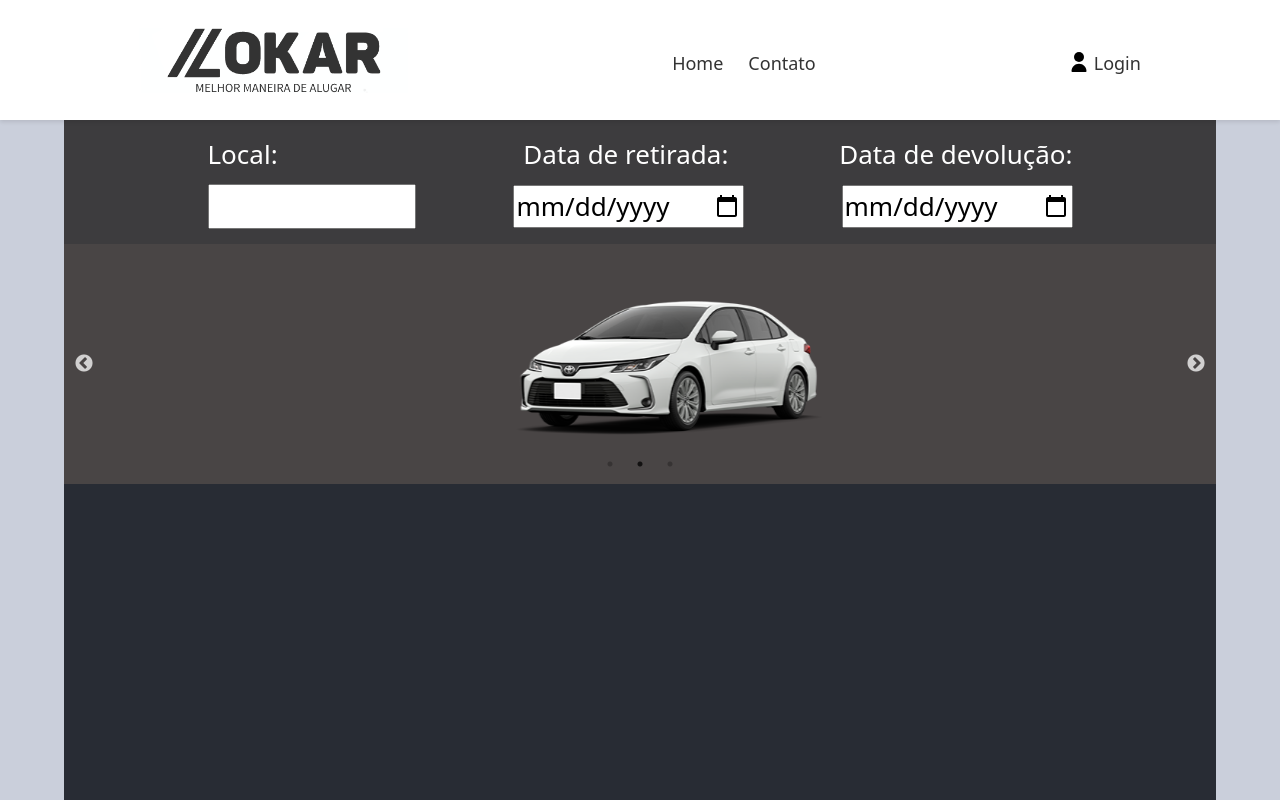
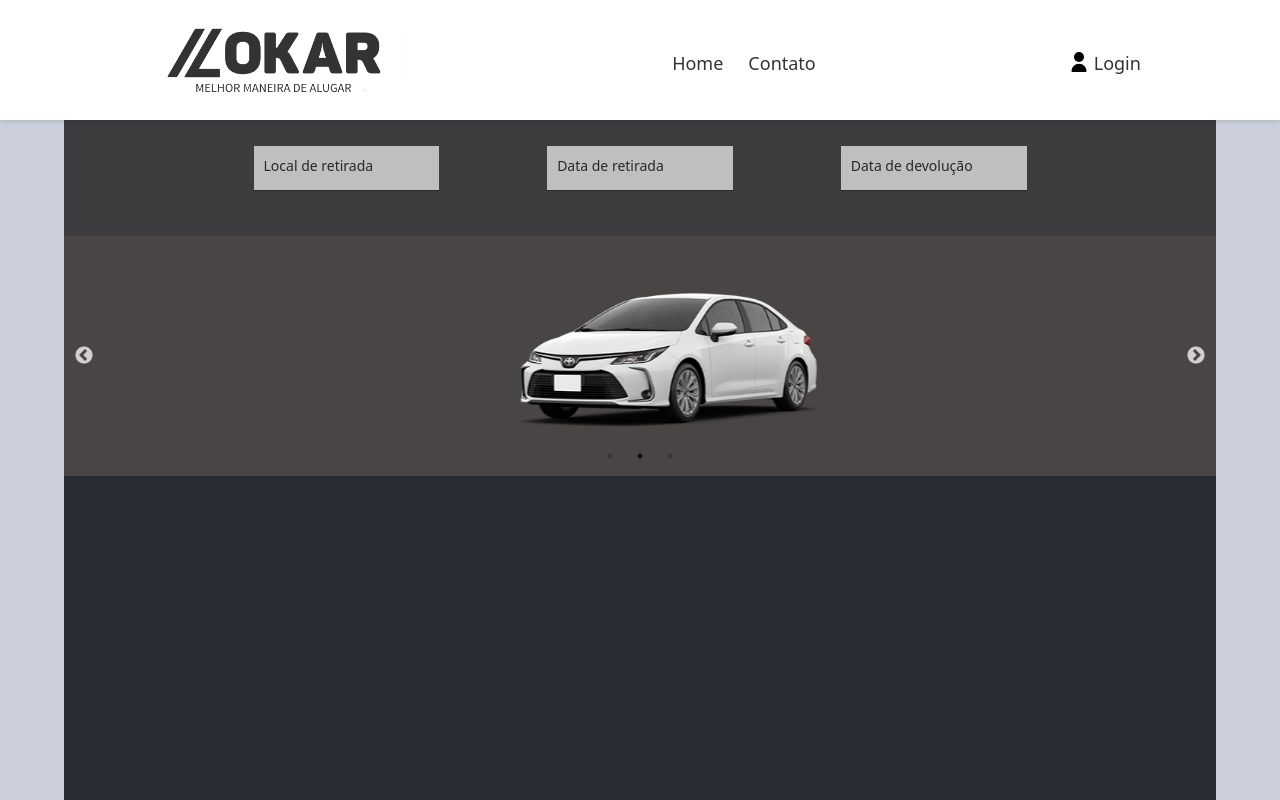
Before and after one commit to InitialCommit-Ltda/Lokar, a React (Create React App) app: page / in a window 1280 px wide. Built offline with nearby package versions, Linux system fonts and the light colour scheme.

Commit message:
Ajustes no home

```diff
--- a/package.json
+++ b/package.json
@@ -8,7 +8,9 @@
     "@testing-library/user-event": "^13.5.0",
     "axios": "^1.4.0",
     "bootstrap": "^5.3.0",
+    "date-fns": "^2.30.0",
     "react": "^18.2.0",
+    "react-datepicker": "^4.15.0",
     "react-dom": "^18.2.0",
     "react-router-dom": "^6.11.2",
     "react-scripts": "5.0.1",
--- a/src/pages/Home.js
+++ b/src/pages/Home.js
@@ -1,3 +1,7 @@
+import React, { useState } from 'react';
+import FloatingInput from '../utils/floatingInput';
+import DatePicker from 'react-datepicker';
+import 'react-datepicker/dist/react-datepicker.css';
 import Slider from 'react-slick';
 import 'slick-carousel/slick/slick.css';
 import 'slick-carousel/slick/slick-theme.css';
@@ -16,30 +20,51 @@ function Home() {
         autoplaySpeed: 5000
     };
 
+    const [startDate, setStartDate] = useState(null);
+    const [endDate, setEndDate] = useState(null);
+
+    const handleStartDateChange = (date) => {
+        setStartDate(date);
+    };
+
+    const handleEndDateChange = (date) => {
+        setEndDate(date);
+    };
+
     return (
         <div className="Page">
             <div className="container-busca">
                 <form>
                     <div className="form-row">
-                        <div className="label-cell">
-                            <label htmlFor="inputLocal">Local:</label>
-                        </div>
-                        <div className="label-cell">
-                            <label htmlFor="inputRetirada">Data de retirada:</label>
-                        </div>
-                        <div className="label-cell">
-                            <label htmlFor="inputDevolucao">Data de devolução:</label>
-                        </div>
-                    </div>
-                    <div className="form-row">
                         <div className="input-cell">
-                            <input type="text" id="inputLocal" />
+                            <FloatingInput label="Local de retirada" id="inputLocal" type="text" autoComplete="off" />
                         </div>
                         <div className="input-cell">
-                            <input type="date" id="inputRetirada" />
+                            <FloatingInput
+                                label="Data de retirada"
+                                type="datepicker"
+                                selected={startDate}
+                                onChange={handleStartDateChange}
+                                minDate={new Date()}
+                                maxDate={endDate}
+                            />
                         </div>
                         <div className="input-cell">
-                            <input type="date" id="inputDevolucao" />
+                            <FloatingInput
+                                label="Data de devolução"
+                                type="datepicker"
+                                selected={endDate}
+                                onChange={handleEndDateChange}
+                                minDate={startDate}
+                                dayClassName={(date) => {
+                                if (startDate && endDate) {
+                                    if (date > startDate && date < endDate) {
+                                    return 'between-dates';
+                                    }
+                                }
+                                return '';
+                                }}
+                            />
                         </div>
                     </div>
                 </form>
--- a/src/styles/pages/home.css
+++ b/src/styles/pages/home.css
@@ -1,7 +1,7 @@
 .container-busca {
     background-color: #494545a9;
     width: 100%;
-    padding: 10px;
+    padding: 20px;
     display: flex;
     align-items: center;
     justify-content: center;
@@ -13,19 +13,18 @@
     justify-content: space-between;
 }
 
-.label-cell,
 .input-cell {
     flex-basis: 25%;
     padding: 5px;
 }
 
-.label-cell {
-    white-space: nowrap;
-    text-align: left;
+.input-cell input {
+    width: 100%;
 }
 
-.input-cell input {
-    width: 100%;
+.between-dates,
+.react-datepicker__day--hover {
+  background-color: #ebebeb !important;
 }
 
 .carousel {
--- /dev/null
+++ b/src/styles/utils/floatingInput.css
@@ -0,0 +1,44 @@
+.floating-input {
+    position: relative;
+    margin-bottom: 20px;
+  }
+
+  .input-field {
+    width: 100%;
+    padding: 10px;
+    font-size: 16px;
+    border: none;
+    border-bottom: 1px solid #ccc;
+    outline: none;
+    background-color: #ffffffac;
+    transition: border-color 0.2s ease-in-out;
+  }
+
+  .input-label {
+    position: absolute;
+    top: 10px;
+    left: 10px;
+    font-size: 14px;
+    color: #282828;
+    pointer-events: none;
+    transition: all 0.2s ease-in-out;
+  }
+
+  .input-label.float {
+    top: -18px;
+    left: 6px;
+    font-size: 12px;
+    color: #333;
+  }
+
+  .floating-input.focused .input-label {
+    top: -18px;
+    left: 6px;
+    font-size: 12px;
+    color: #d4d4d4;
+  }
+
+  .floating-input.focused .input-field,
+  .floating-input .input-field:not(:placeholder-shown) {
+    border-color: #2b2b2b;
+  }
--- /dev/null
+++ b/src/utils/floatingInput.js
@@ -0,0 +1,71 @@
+import React, { useState, useEffect } from 'react';
+import DatePicker from 'react-datepicker';
+import 'react-datepicker/dist/react-datepicker.css';
+import ptBR from 'date-fns/locale/pt-BR';
+import '../styles/utils/floatingInput.css';
+
+const FloatingInput = ({ label, type, ...rest }) => {
+  const [focused, setFocused] = useState(false);
+  const [value, setValue] = useState('');
+
+  const handleFocus = () => {
+    setFocused(true);
+  };
+
+  const handleBlur = () => {
+    if (!value && !rest.selected) {
+      setFocused(false);
+    }
+  };
+
+  const handleInputChange = (event) => {
+    setValue(event.target.value);
+  };
+
+  useEffect(() => {
+    if (value) {
+      setFocused(true);
+    }
+  }, [value]);
+
+  const renderInput = () => {
+    if (type === 'text') {
+      return (
+        <input
+          className="input-field"
+          onFocus={handleFocus}
+          onBlur={handleBlur}
+          value={value}
+          onChange={handleInputChange}
+          {...rest}
+        />
+      );
+    } else if (type === 'datepicker') {
+      return (
+        <DatePicker
+            className="input-field"
+            selected={rest.selected}
+            onChange={rest.onChange}
+            onFocus={handleFocus}
+            onBlur={handleBlur}
+            locale={ptBR}
+            dateFormat="dd/MM/yyyy"
+            {...rest}
+        />
+      );
+    } else {
+      return null;
+    }
+  };
+
+  return (
+    <div className={`floating-input ${focused ? 'focused' : ''}`}>
+      {renderInput()}
+      <label className={`input-label ${focused || value || rest.selected ? 'float' : ''}`}>
+        {label}
+      </label>
+    </div>
+  );
+};
+
+export default FloatingInput;
```
Also changed, not shown: 1 other file (tests, documents, lock files or other folders).
